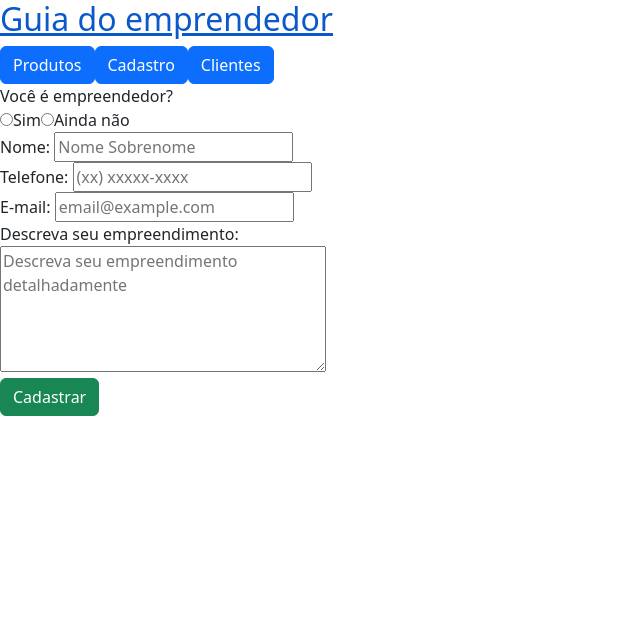
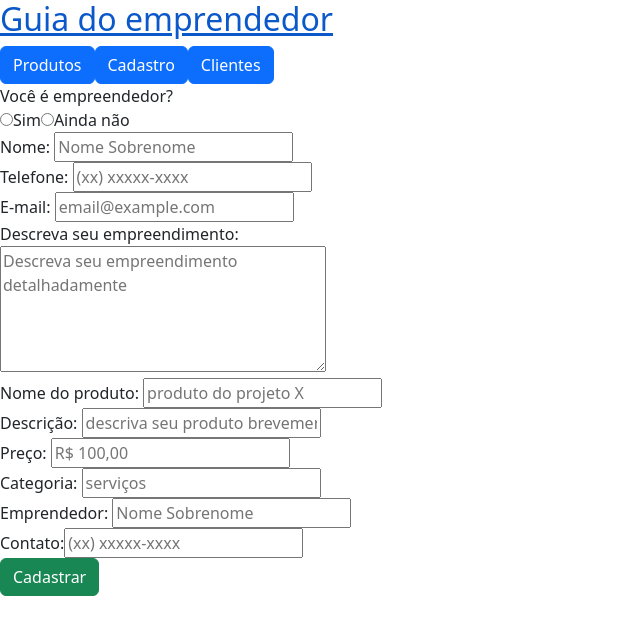
Before and after one commit to JazminPinto/Projeto-react, a React (Create React App) app: page /cadastrar in a window 1280 px wide. Shown: the top 634 px of the page, without its empty margins (0-640 px from the left). Built offline with nearby package versions, Linux system fonts and the light colour scheme; the HTML template or start-up script is replaced by a standard one.

Commit message:
coloquei o cadastro dos produtos

```diff
--- a/db.json
+++ b/db.json
@@ -31,6 +31,14 @@
       "empreendedor": "nao",
       "empreendimento": "coghjffsdth",
       "id": 7
+    },
+    {
+      "nome": "Ana carolina",
+      "telefone": "5486843548",
+      "email": "carolina@gmcol",
+      "empreendedor": "",
+      "empreendimento": "nosso emprendimento e sobre maquiagem deixar as garotas mais lindas do q ja sao",
+      "id": 8
     }
   ],
   "produtos": [
--- a/src/Components/Cadastro/Cadastrar.js
+++ b/src/Components/Cadastro/Cadastrar.js
@@ -9,6 +9,10 @@ export default function Criar() {
   const [email, setEmail] = useState("");
   const [empreendimento, setEmpreendimento] = useState("");
   const [empreendedor, setEmpreendedor] = useState("");
+  const [nomeProduto, setNomeProduto] = useState("");
+  const [descricao, setDescricao] = useState("");
+  const [preco, setPreco] = useState("");
+  const [categoria, setCategoria] = useState("");
 
   const novoCadastro = async () => {
     const cadastroPost = {
@@ -17,6 +21,10 @@ export default function Criar() {
       email,
       empreendedor,
       empreendimento,
+      nomeProduto,
+      descricao,
+      preco,
+      categoria,
     };
 
     //crear cadastro
@@ -30,6 +38,7 @@ export default function Criar() {
   return (
     <div>
       <Cabecalho />
+      {/*cadastrar cliente*/}
       <div>
         <form>
           <span>Você é empreendedor?</span>
@@ -85,14 +94,83 @@ export default function Criar() {
             </label>
           </div>
           <div>
-            <span for='story'>Descreva seu empreendimento: </span> <br/>
-              <textarea id='story' name='story'
-                rows='5' cols='33'
-                placeholder="Descreva seu empreendimento detalhadamente"
-                value={empreendimento}
-                onChange={(e) => setEmpreendimento(e.target.value)}
-              >
-            </textarea>
+            <span for="empreendimento">Descreva seu empreendimento: </span>{" "}
+            <br />
+            <textarea
+              id="empreendimento"
+              name="empreendimento"
+              rows="5"
+              cols="33"
+              placeholder="Descreva seu empreendimento detalhadamente"
+              value={empreendimento}
+              onChange={(e) => setEmpreendimento(e.target.value)}
+            ></textarea>
+          </div>
+
+          {/*cadastrar produto*/}
+          <div>
+            <span>Nome do produto: </span>
+            <label>
+              <input
+                type="text"
+                placeholder="produto do projeto X"
+                value={nomeProduto}
+                onChange={(e) => setNomeProduto(e.target.value)}
+              />
+            </label>
+          </div>
+          <div>
+            <span>Descrição: </span>
+            <label>
+              <input
+                type="text"
+                placeholder="descriva seu produto brevemente"
+                value={descricao}
+                onChange={(e) => setDescricao(e.target.value)}
+              />
+            </label>
+          </div>
+          <div>
+            <span>Preço: </span>
+            <label>
+              <input
+                type="text"
+                placeholder="R$ 100,00"
+                value={preco}
+                onChange={(e) => setPreco(e.target.value)}
+              />
+            </label>
+          </div>
+          <div>
+            <span>Categoria: </span>
+            <label>
+              <input
+                type="text"
+                placeholder="serviços"
+                value={categoria}
+                onChange={(e) => setCategoria(e.target.value)}
+              />
+            </label>
+          </div>
+          <div>
+            <label>
+              <span> Emprendedor: </span>
+              <input
+                placeholder="Nome Sobrenome"
+                value={nome}
+                onChange={(e) => setNome(e.target.value)}
+              />
+            </label>
+          </div>
+          <div>
+            <label>
+              <span>Contato:</span>
+              <input
+                placeholder="(xx) xxxxx-xxxx"
+                value={telefone}
+                onChange={(e) => setTelefone(e.target.value)}
+              />
+            </label>
           </div>
         </form>
         <Link to="/">
```
